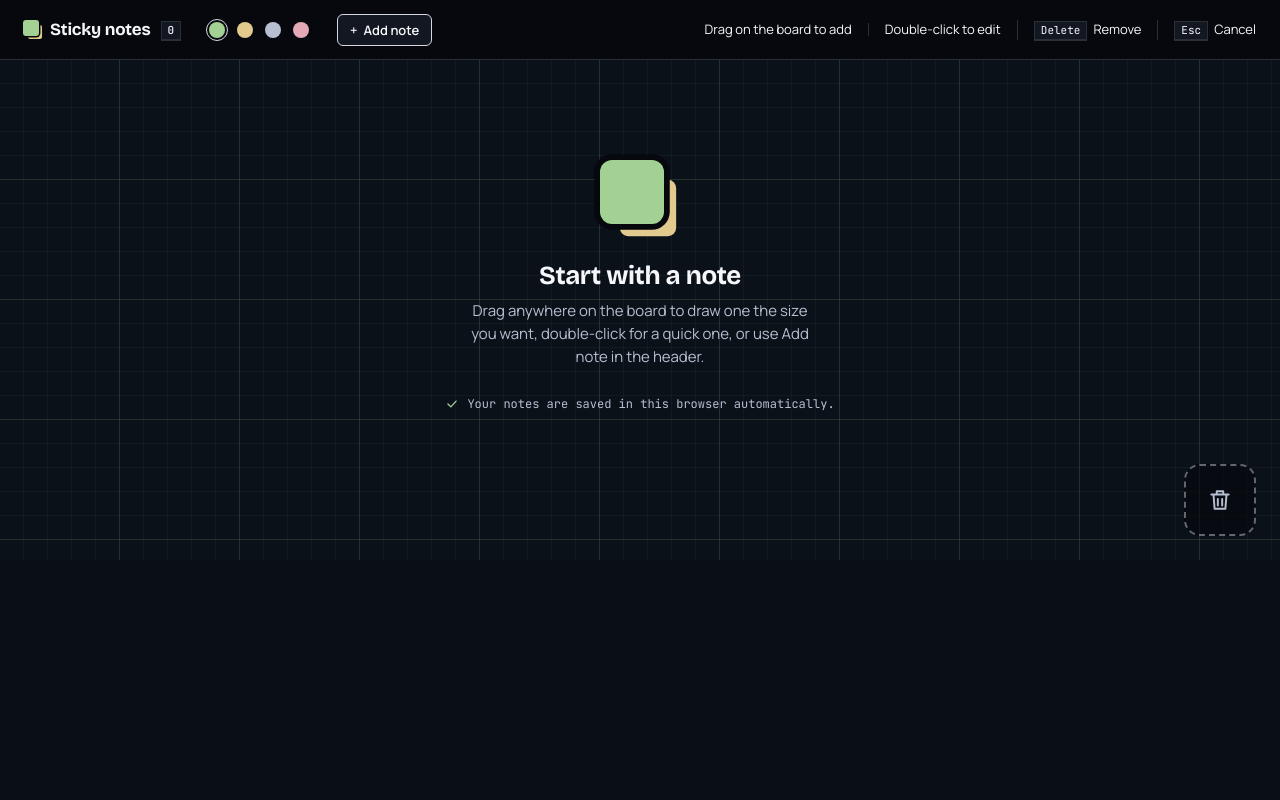
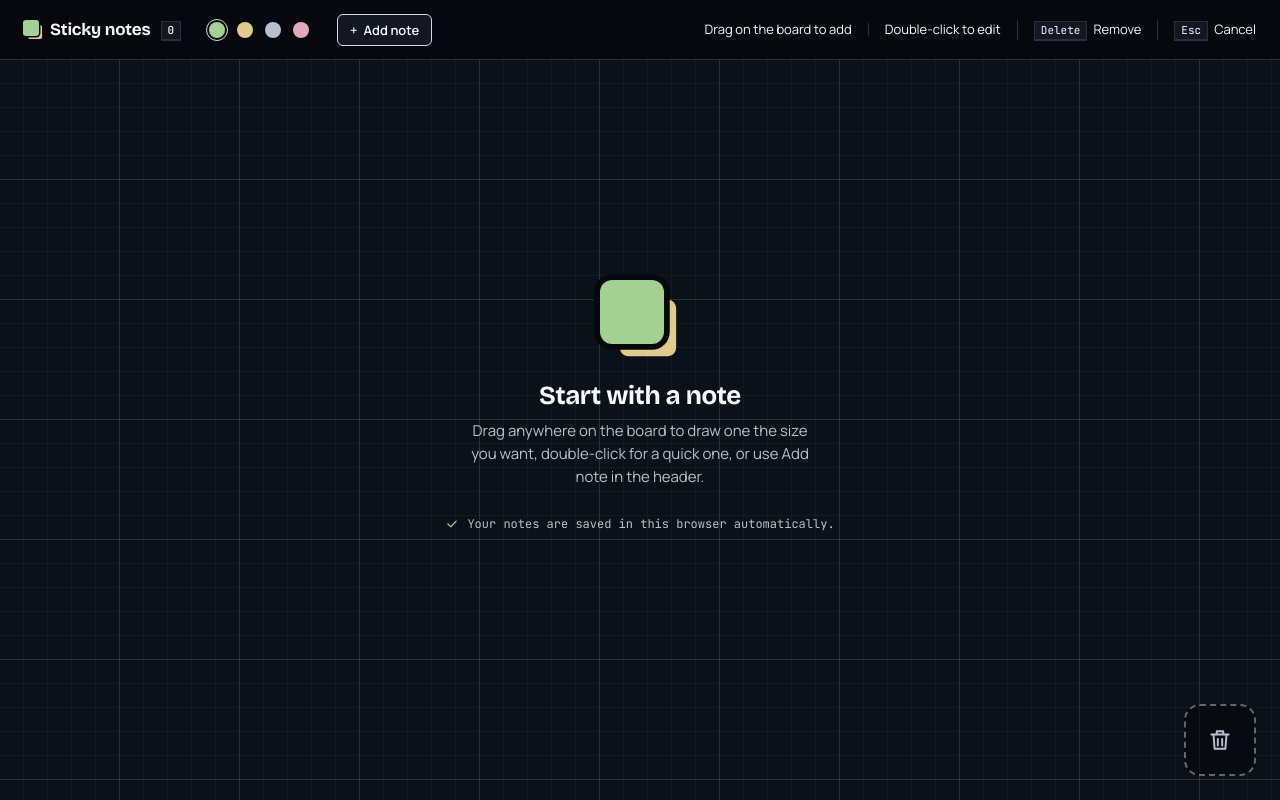
Before and after one commit to albizupatricio/sticky-notes, a React (Vite) app: page / in a window 1280 px wide. Built offline with nearby package versions, Linux system fonts and the light colour scheme.

Commit message:
fix: header and board fit a 1024x768 screen

```diff
--- a/src/App.module.css
+++ b/src/App.module.css
@@ -1,7 +1,8 @@
 .app {
 	display: flex;
 	flex-direction: column;
-	height: 100%;
+	/* The full window height, without depending on html/body/#root having height: 100%. */
+	height: 100dvh;
 	min-width: 1024px;
 	/* The screen may be 768px tall, but the browser's toolbars leave less room for the page. */
 	min-height: 560px;
```
